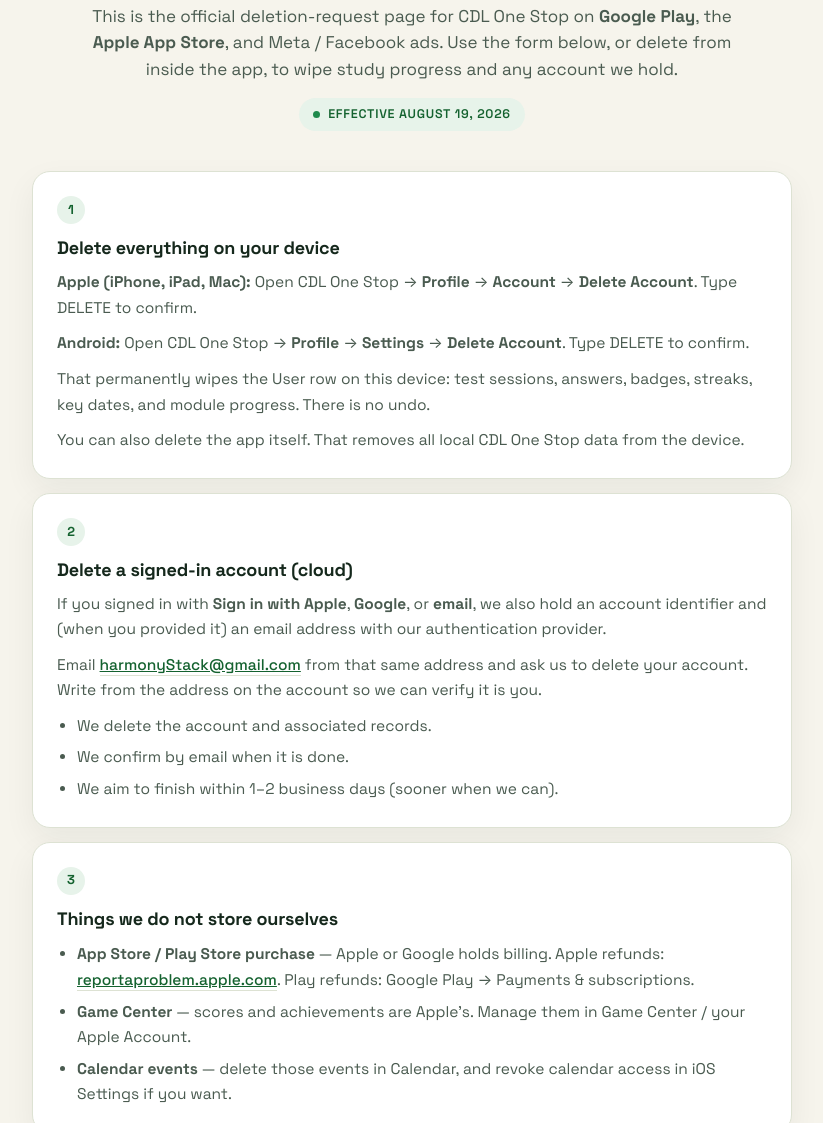
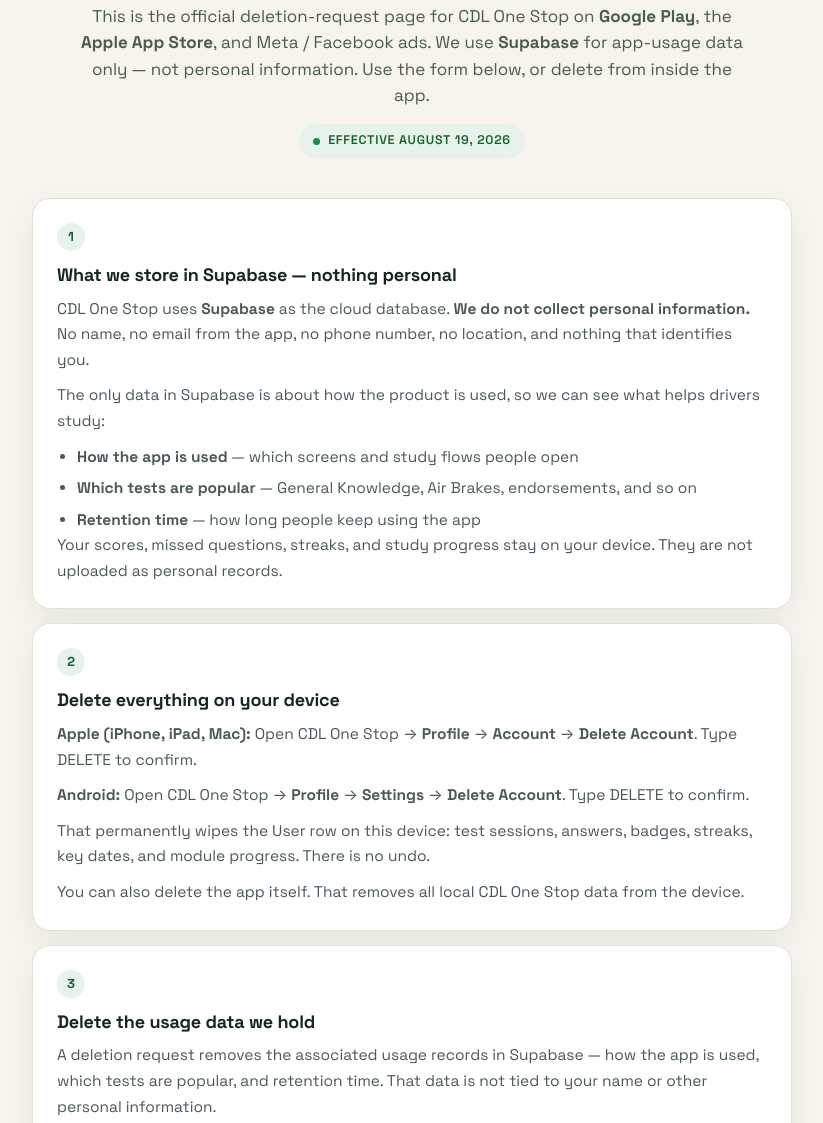
Before and after one commit to samuelsanchez175-oss/harmony-stack-productions, a website: page cdl-delete.html in a window 1280 px wide. Shown: the part 317-1440 px from the top of the page, without its empty margins (228-1051 px from the left). Drawn offline with Linux system fonts and the light colour scheme.

Commit message:
feat(cdl): explain Supabase stores usage data, not personal info
On the deletion pages, state that we use Supabase and do not collect
personal information — only how the app is used, which tests are
popular, and retention time.

```diff
--- a/cdl-delete.html
+++ b/cdl-delete.html
@@ -85,13 +85,26 @@ main{padding-top:clamp(34px,6vw,60px)}
     <img class="legal-icon" src="portfolio-screenshots/cdl-icon.png" alt="CDL One Stop app icon">
     <span class="legal-eyebrow">Account &amp; data deletion</span>
     <h1>Request that your account and associated data is deleted</h1>
-    <p>This is the official deletion-request page for CDL One Stop on <strong>Google Play</strong>, the <strong>Apple App Store</strong>, and Meta / Facebook ads. Use the form below, or delete from inside the app, to wipe study progress and any account we hold.</p>
+    <p>This is the official deletion-request page for CDL One Stop on <strong>Google Play</strong>, the <strong>Apple App Store</strong>, and Meta / Facebook ads. We use <strong>Supabase</strong> for app-usage data only — not personal information. Use the form below, or delete from inside the app.</p>
     <span class="legal-stamp"><span class="dot"></span>Effective August 19, 2026</span>
   </header>
 
   <div class="steps">
+    <article class="step" id="supabase">
+      <div class="step-num">1</div>
+      <h2>What we store in Supabase — nothing personal</h2>
+      <p>CDL One Stop uses <strong>Supabase</strong> as the cloud database. <strong>We do not collect personal information.</strong> No name, no email from the app, no phone number, no location, and nothing that identifies you.</p>
+      <p>The only data in Supabase is about how the product is used, so we can see what helps drivers study:</p>
+      <ul>
+        <li><strong>How the app is used</strong> — which screens and study flows people open</li>
+        <li><strong>Which tests are popular</strong> — General Knowledge, Air Brakes, endorsements, and so on</li>
+        <li><strong>Retention time</strong> — how long people keep using the app</li>
+      </ul>
+      <p>Your scores, missed questions, streaks, and study progress stay on your device. They are not uploaded as personal records.</p>
+    </article>
+
     <article class="step" id="in-app">
-      <div class="step-num">1</div>
+      <div class="step-num">2</div>
       <h2>Delete everything on your device</h2>
       <p><strong>Apple (iPhone, iPad, Mac):</strong> Open CDL One Stop → <strong>Profile</strong> → <strong>Account</strong> → <strong>Delete Account</strong>. Type DELETE to confirm.</p>
       <p><strong>Android:</strong> Open CDL One Stop → <strong>Profile</strong> → <strong>Settings</strong> → <strong>Delete Account</strong>. Type DELETE to confirm.</p>
@@ -100,19 +113,14 @@ main{padding-top:clamp(34px,6vw,60px)}
     </article>
 
     <article class="step" id="cloud">
-      <div class="step-num">2</div>
-      <h2>Delete a signed-in account (cloud)</h2>
-      <p>If you signed in with <strong>Sign in with Apple</strong>, <strong>Google</strong>, or <strong>email</strong>, we also hold an account identifier and (when you provided it) an email address with our authentication provider.</p>
-      <p>Email <a href="mailto:harmonyStack@gmail.com?subject=CDL%20One%20Stop%20Account%20Deletion">harmonyStack@gmail.com</a> from that same address and ask us to delete your account. Write from the address on the account so we can verify it is you.</p>
-      <ul>
-        <li>We delete the account and associated records.</li>
-        <li>We confirm by email when it is done.</li>
-        <li>We aim to finish within 1–2 business days (sooner when we can).</li>
-      </ul>
+      <div class="step-num">3</div>
+      <h2>Delete the usage data we hold</h2>
+      <p>A deletion request removes the associated usage records in Supabase — how the app is used, which tests are popular, and retention time. That data is not tied to your name or other personal information.</p>
+      <p>If you optionally signed in, email <a href="mailto:harmonyStack@gmail.com?subject=CDL%20One%20Stop%20Account%20Deletion">harmonyStack@gmail.com</a> and ask us to delete your account and associated data. We confirm when it is done, usually within 1–2 business days.</p>
     </article>
 
     <article class="step" id="other">
-      <div class="step-num">3</div>
+      <div class="step-num">4</div>
       <h2>Things we do not store ourselves</h2>
       <ul>
         <li><strong>App Store / Play Store purchase</strong> — Apple or Google holds billing. Apple refunds: <a href="https://reportaproblem.apple.com" target="_blank" rel="noopener">reportaproblem.apple.com</a>. Play refunds: Google Play → Payments &amp; subscriptions.</li>
@@ -122,7 +130,7 @@ main{padding-top:clamp(34px,6vw,60px)}
     </article>
   </div>
 
-  <p class="note">We do not sell your data. Study progress stays on your device unless you signed in. Full details are in the <a href="cdl-privacy.html">Privacy Policy</a>.</p>
+  <p class="note">We use Supabase. We do not collect personal information — only anonymous usage (how the app is used, popular tests, retention time). Study progress stays on your device. Full details are in the <a href="cdl-privacy.html">Privacy Policy</a>.</p>
 
   <section class="closing" id="request">
     <h2>Request that your account and associated data is deleted</h2>
```
Also changed, not shown: cdl-marketing.html (+1 -1 lines).
